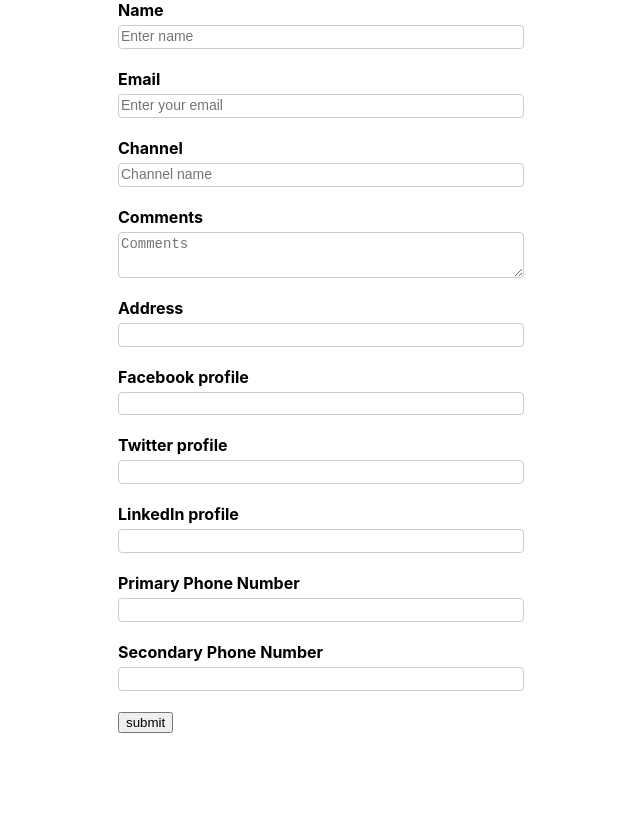
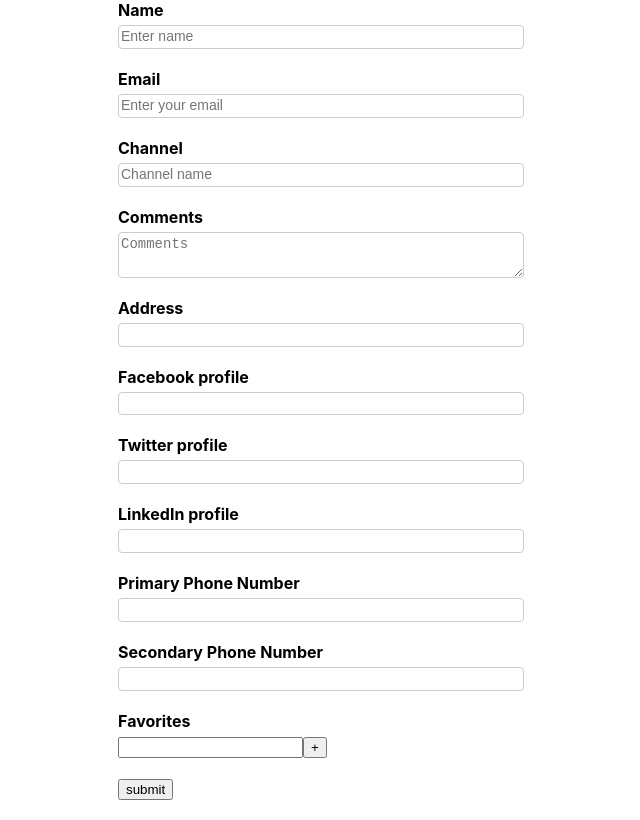
Before and after one commit to senal/react_formik, a React (Create React App) app: page / in a window 1280 px wide. Shown: the whole page, without its empty margins (319-959 px from the left). Built offline with nearby package versions, Linux system fonts and the light colour scheme.

Commit message:
Introduce ArrayFiled component of formik to manage array of field components

```diff
--- a/src/components/YoutubeForm.js
+++ b/src/components/YoutubeForm.js
@@ -1,5 +1,5 @@
 import React from 'react'
-import { Formik, Form, Field, ErrorMessage } from 'formik';
+import { Formik, Form, Field, ErrorMessage, FieldArray } from 'formik';
 import * as Yup from 'yup';
 
 import TextError from './TextError';
@@ -17,8 +17,8 @@ function YoutubeForm() {
             twitter: '',
             linkedin: ''
         },
-        phoneNumbers: ['', '']
-
+        phoneNumbers: ['', ''],
+        favourites: ['']
     }
 
     const handleSubmit = (formData) => {
@@ -105,6 +105,35 @@ function YoutubeForm() {
                     <label htmlFor='secondaryPhoneNumber'>Secondary Phone Number</label>
                     <Field type='text' id='secondaryPhoneNumber' name='phoneNumbers[1]'></Field>
                 </div>
+                <div className='form-control'>
+                    <label htmlFor='favourites'>Favorites</label>
+                    <FieldArray name='favourites'>
+                        {
+                            (fieldArrayProps) => {
+                                console.log('FieldArray Props', fieldArrayProps);
+                                const {push, remove, form} = fieldArrayProps;
+                                const { values } = form;
+                                const { favourites } = values;
+                                console.log('favourites', favourites);
+                                return (<div>
+                                    {
+                                        favourites.map((f, index) => {
+                                             return (<div key={index}>
+                                                 <Field name={`favourites[${index}]`}></Field>
+                                                 {
+                                                     index > 0 && <button type='button' onClick={() => remove(index)}> - </button>
+                                                 }
+
+                                                 <button type='button' onClick={() => push('')}> + </button>
+                                             </div>);
+                                        })
+                                    }
+                                </div>);
+                            }
+                        }
+                    </FieldArray>
+                </div>
+
                 <div className="form-control">
                     <Field type="submit" value="submit" ></Field>
                 </div>
```
